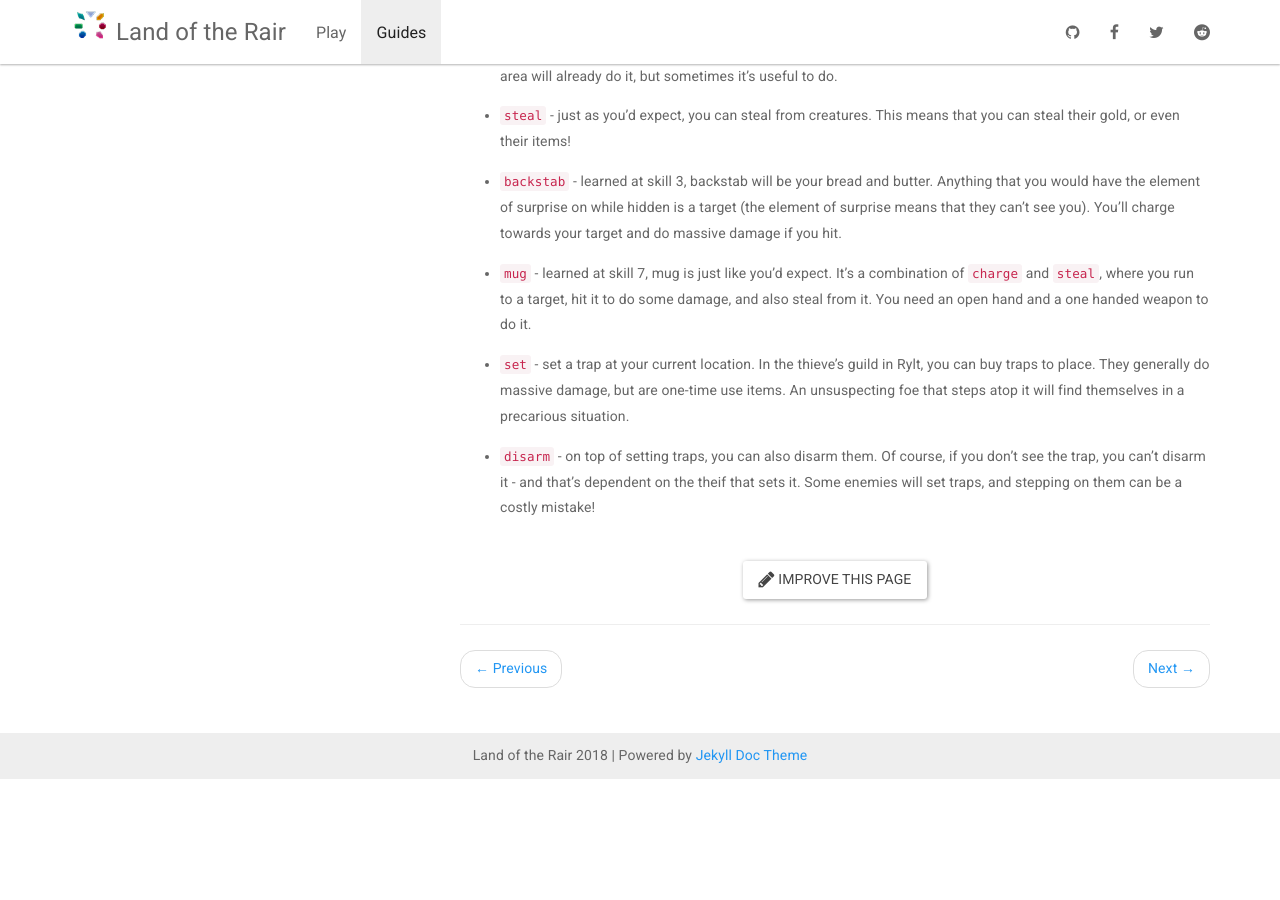
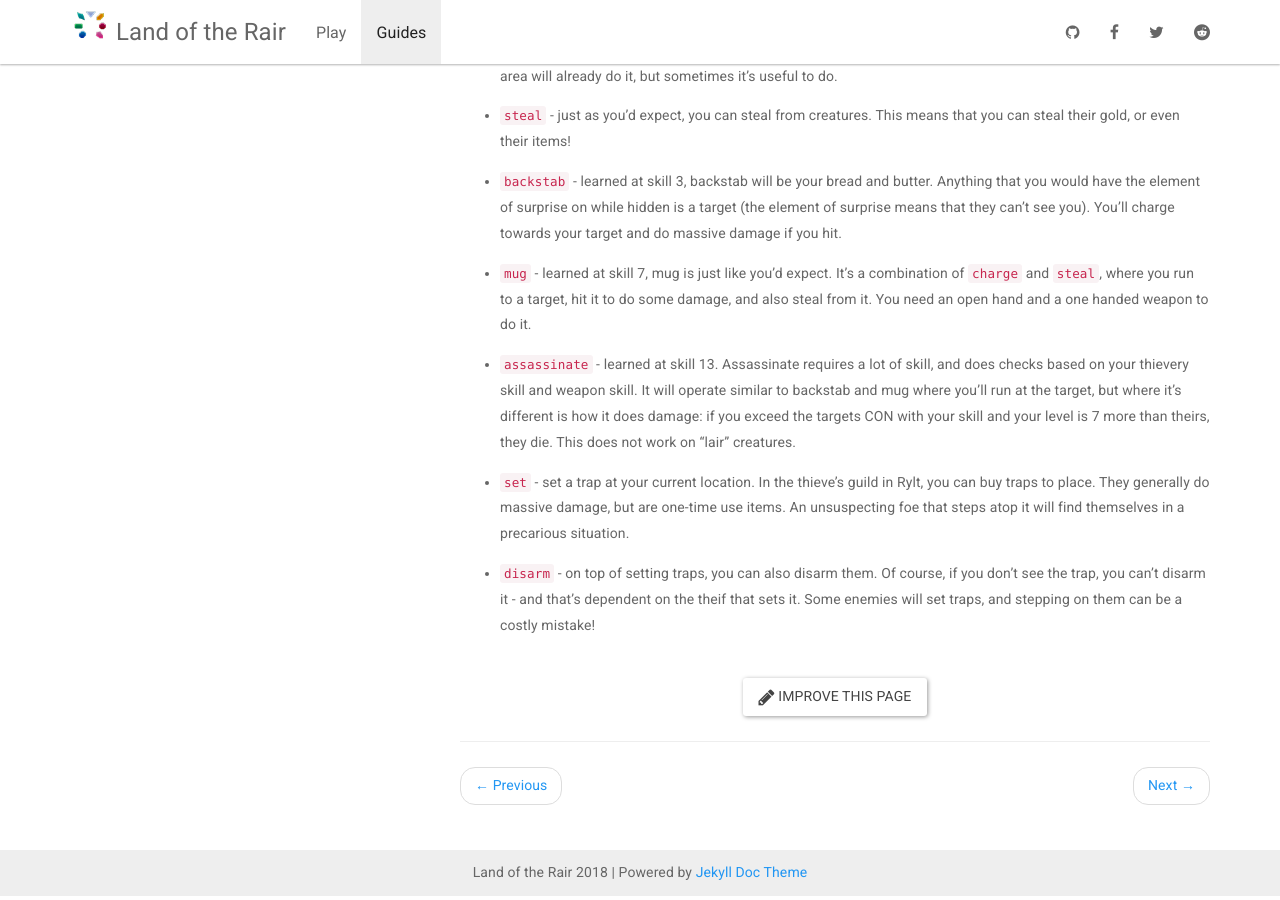
Before and after one commit to LandOfTheRair/landoftherair.github.io, a Jekyll site: the page built from _docs/classes/thief.md, in a window 1280 px wide and 900 px high, scrolled down 693 px. Built offline with Jekyll 4.4.1, drawn with Linux system fonts in a browser that asks for light colours; nearby versions of some CDN libraries; before the commit the page ends 1476 px from its top, so only the background shows below that.

Commit message:
Update thief.md

```diff
--- a/_docs/classes/thief.md
+++ b/_docs/classes/thief.md
@@ -25,6 +25,8 @@ When the thief levels up, it will gain some hp. Every few levels, it will also g
 
 * `mug` - learned at skill 7, mug is just like you'd expect. It's a combination of `charge` and `steal`, where you run to a target, hit it to do some damage, and also steal from it. You need an open hand and a one handed weapon to do it.
 
+* `assassinate` - learned at skill 13. Assassinate requires a lot of skill, and does checks based on your thievery skill and weapon skill. It will operate similar to backstab and mug where you'll run at the target, but where it's different is how it does damage: if you exceed the targets CON with your skill and your level is 7 more than theirs, they die. This does not work on "lair" creatures.
+
 * `set` - set a trap at your current location. In the thieve's guild in Rylt, you can buy traps to place. They generally do massive damage, but are one-time use items. An unsuspecting foe that steps atop it will find themselves in a precarious situation.
 
 * `disarm` - on top of setting traps, you can also disarm them. Of course, if you don't see the trap, you can't disarm it - and that's dependent on the theif that sets it. Some enemies will set traps, and stepping on them can be a costly mistake!
```
